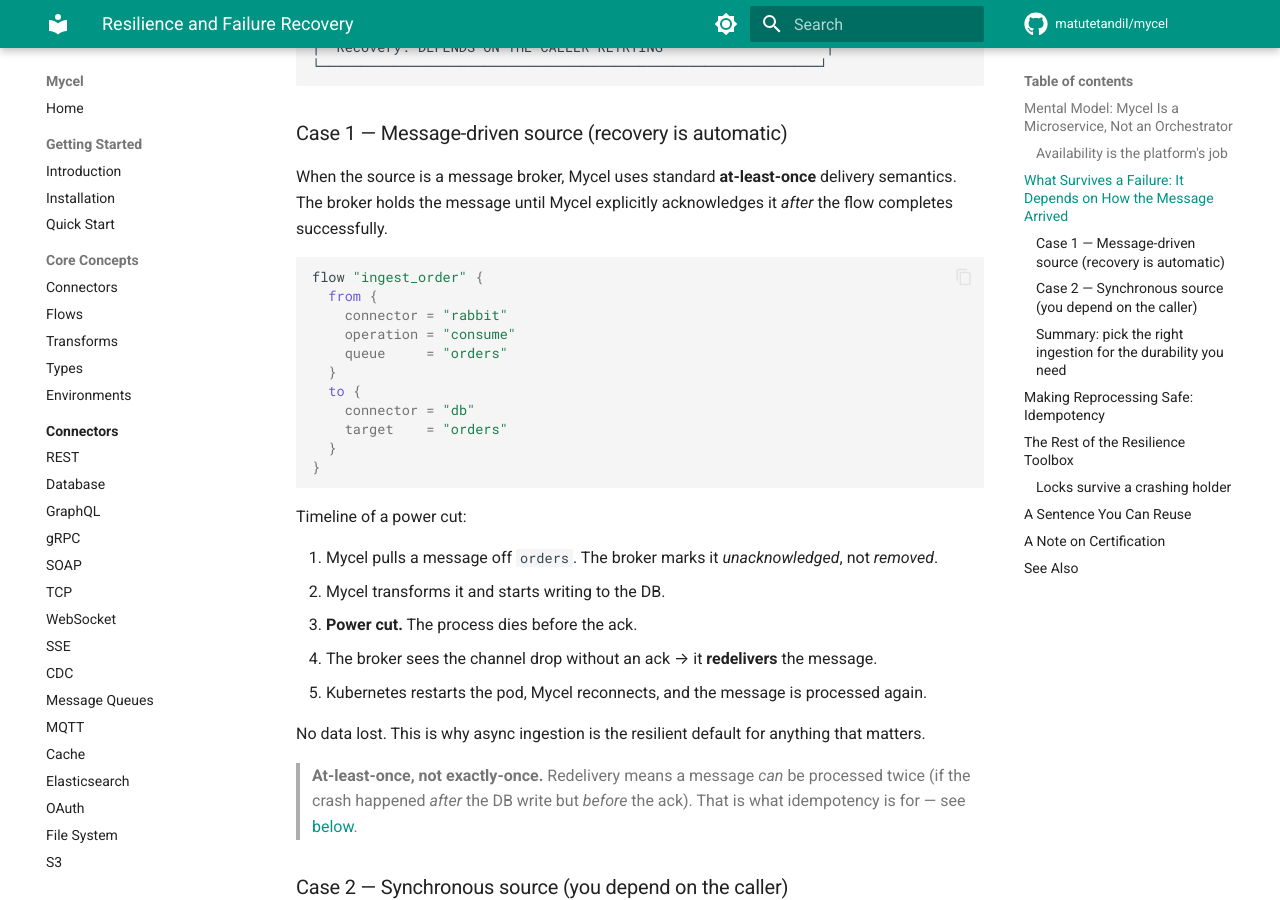
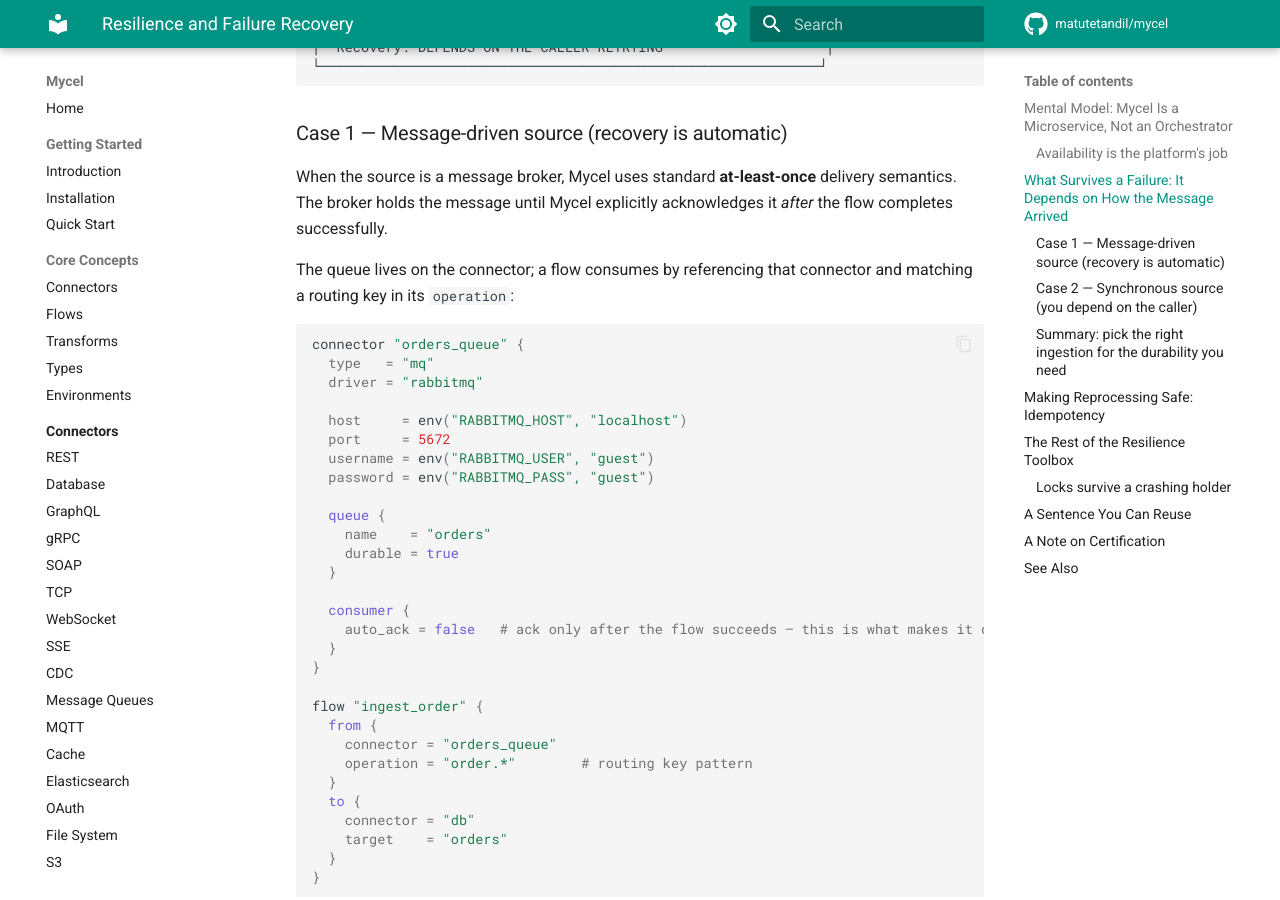
Before and after one commit to matutetandil/mycel, an MkDocs documentation site: the page built from docs/guides/resilience.md, in a window 1280 px wide and 900 px high, scrolled down 1915 px. Built offline with MkDocs 1.6.1 and Material for MkDocs 9.7.7, drawn with Linux system fonts in a browser that asks for light colours; comment, search, counter and statistics services are not loaded; some of the changed text lies outside the part shown.

Commit message:
fix(examples): make example configs valid against current parser
Nine examples failed `mycel validate` because they used outdated or
unsupported HCL syntax. Fix them with config-only changes:

- saga, state-machine: `source =` -> `database =` (SQLite connection attr)
- workflows: drop unsupported `connector`/`auto_create` from the workflow
  block (schema only defines `storage`); decompose the postgres DSN into
  host/port/database/user/password/sslmode
- format, scheduled, error-handling: transform/error_response keys use flat
  names (`field = "expr"`) instead of the unsupported dotted `output.field`
- soap, graphql-federation, error-handling: drop inline type constraints
  (`string { format = ... }`), which the current type parser does not accept;
  use plain field types
- error-handling: `exchange` is a child block, not an attribute
- integration: `lock`/`semaphore` use a `storage { driver = "memory" }` block
  (per the v1.19 inline-storage change), not `storage = "memory"`

Also fix docs/guides/resilience.md: the RabbitMQ consume example used a
non-existent `operation = "consume" / queue = "..."` form and single-line
blocks with commas (invalid HCL). Corrected to define the queue on the
connector and consume via `operation = "<routing key>"`.

gitignore: exclude /articles/ (local marketing drafts, not part of the repo).

````diff
--- a/docs/guides/resilience.md
+++ b/docs/guides/resilience.md
@@ -74,12 +74,32 @@
 
 When the source is a message broker, Mycel uses standard **at-least-once** delivery semantics. The broker holds the message until Mycel explicitly acknowledges it *after* the flow completes successfully.
 
+The queue lives on the connector; a flow consumes by referencing that connector and matching a routing key in its `operation`:
+
 ```hcl
+connector "orders_queue" {
+  type   = "mq"
+  driver = "rabbitmq"
+
+  host     = env("RABBITMQ_HOST", "localhost")
+  port     = 5672
+  username = env("RABBITMQ_USER", "guest")
+  password = env("RABBITMQ_PASS", "guest")
+
+  queue {
+    name    = "orders"
+    durable = true
+  }
+
+  consumer {
+    auto_ack = false   # ack only after the flow succeeds — this is what makes it durable
+  }
+}
+
 flow "ingest_order" {
   from {
-    connector = "rabbit"
-    operation = "consume"
-    queue     = "orders"
+    connector = "orders_queue"
+    operation = "order.*"        # routing key pattern
   }
   to {
     connector = "db"
@@ -148,14 +168,26 @@
 ```hcl
 # Front door: accept and enqueue durably, return immediately
 flow "accept_order" {
-  from { connector = "api",    operation = "POST /orders" }
-  to   { connector = "rabbit", target    = "orders" }
+  from {
+    connector = "api"
+    operation = "POST /orders"
+  }
+  to {
+    connector = "orders_queue"
+    target    = "order.created"   # routing key
+  }
 }
 
 # Worker: durable, redelivered on crash
 flow "process_order" {
-  from { connector = "rabbit", operation = "consume", queue = "orders" }
-  to   { connector = "db",     target    = "orders" }
+  from {
+    connector = "orders_queue"
+    operation = "order.*"
+  }
+  to {
+    connector = "db"
+    target    = "orders"
+  }
 }
 ```
 
@@ -167,8 +199,14 @@
 
 ```hcl
 flow "charge_payment" {
-  from { connector = "api", operation = "POST /payments" }
-  to   { connector = "db",  target    = "payments" }
+  from {
+    connector = "api"
+    operation = "POST /payments"
+  }
+  to {
+    connector = "db"
+    target    = "payments"
+  }
 
   idempotency {
     storage = "redis_cache"
````
Also changed, not shown: 16 other files.
